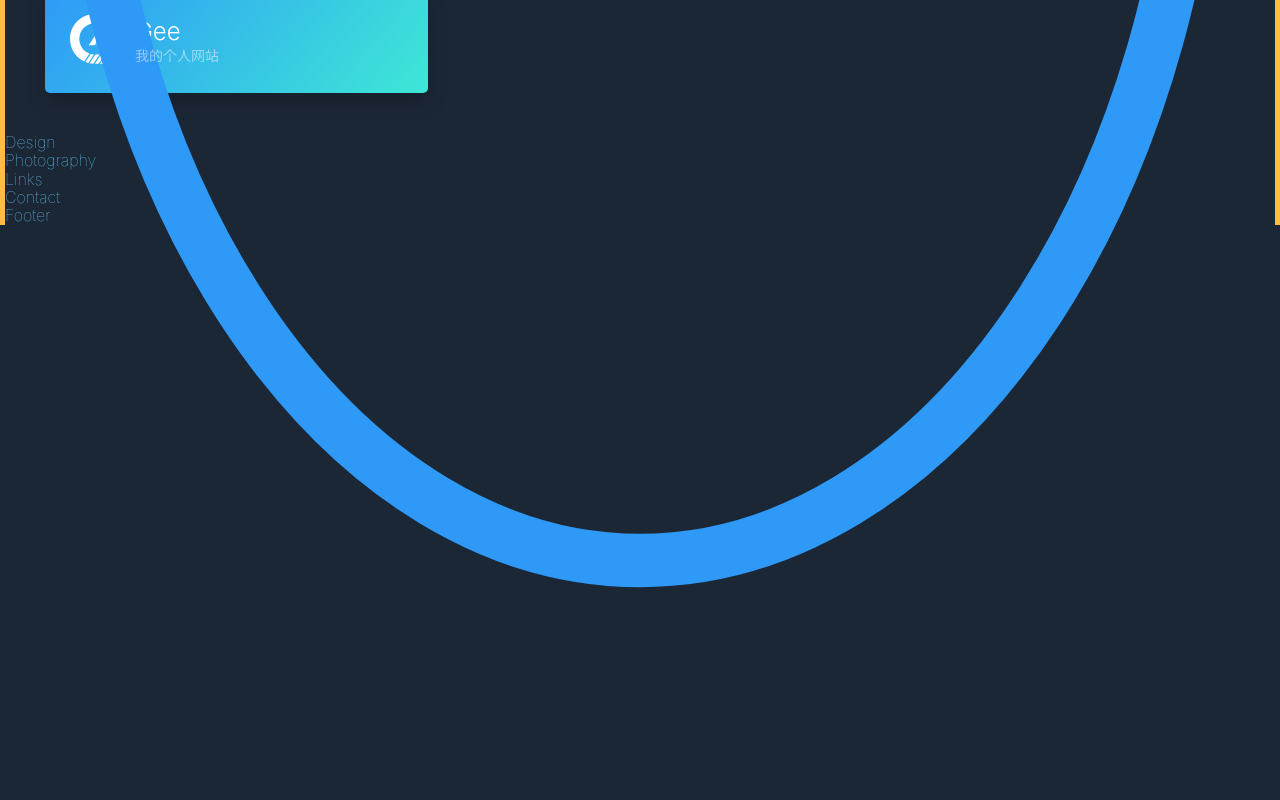
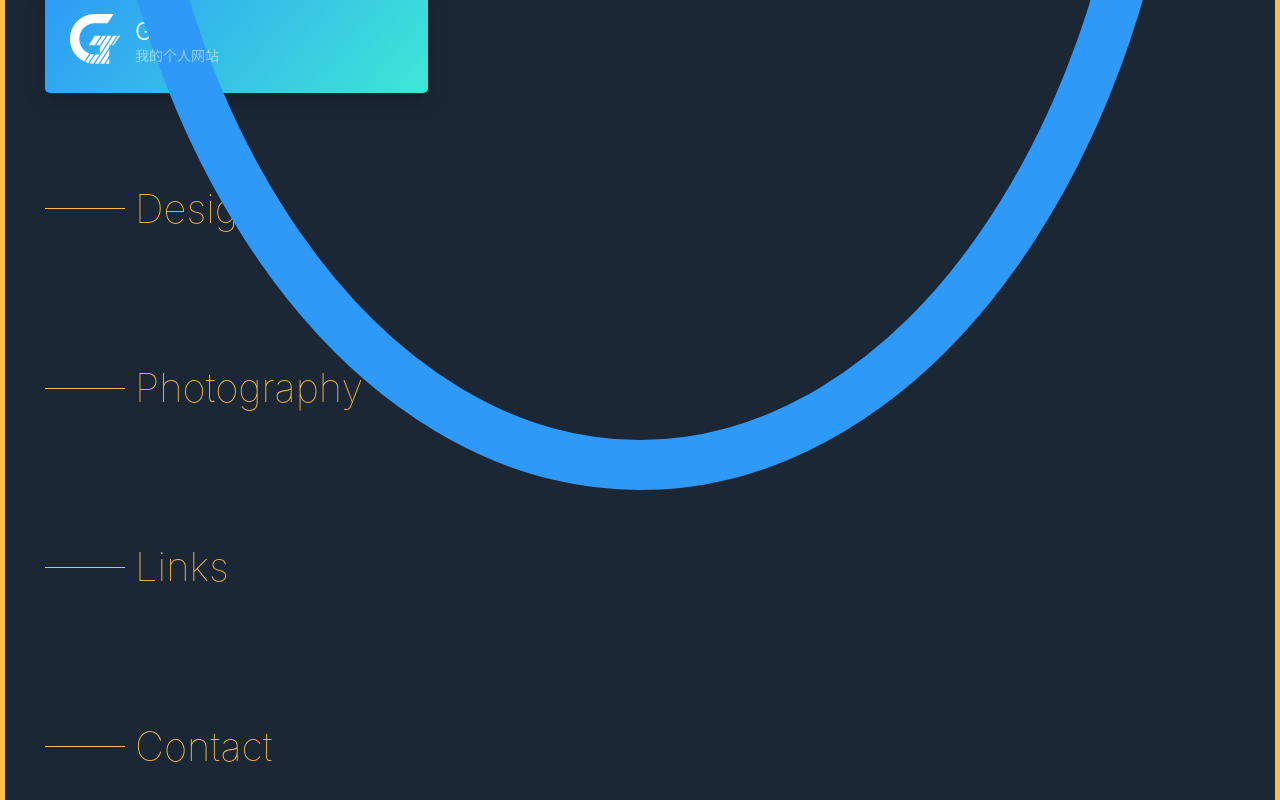
Before and after one commit to gongpeione/Gee, a React app: page / in a window 1280 px wide. Shown: the part 1380-2180 px from the top of the page. Before the commit the page ends 2014 px from the top, so only its background shows below. Built offline with nearby package versions, Linux system fonts and the light colour scheme.

Commit message:
Some changes

```diff
--- a/src/Layout/Contact.js
+++ b/src/Layout/Contact.js
@@ -1,10 +1,11 @@
 import React, { Component } from 'react';
+import Title from '../Components/Title';
 
 class Contact extends Component {
     render() {
         return (
             <article className="contact">
-Contact
+                <Title>Contact</Title>
             </article>
         );
     }
--- a/src/Layout/Design.js
+++ b/src/Layout/Design.js
@@ -1,10 +1,11 @@
 import React, { Component } from 'react';
+import Title from '../Components/Title';
 
 class Design extends Component {
     render() {
         return (
             <article className="design">
-Design
+                <Title>Design</Title>
             </article>
         );
     }
--- a/src/Layout/Footer.js
+++ b/src/Layout/Footer.js
@@ -4,7 +4,7 @@ class Footer extends Component {
     render() {
         return (
             <article className="footer">
-Footer
+                Made with ❤ by Geeku.
             </article>
         );
     }
--- a/src/Layout/Links.js
+++ b/src/Layout/Links.js
@@ -1,10 +1,11 @@
 import React, { Component } from 'react';
+import Title from '../Components/Title';
 
 class Links extends Component {
     render() {
         return (
             <article className="links">
-Links
+                <Title>Links</Title>
             </article>
         );
     }
--- a/src/Layout/Photography.js
+++ b/src/Layout/Photography.js
@@ -1,10 +1,11 @@
 import React, { Component } from 'react';
+import Title from '../Components/Title';
 
 class Photography extends Component {
     render() {
         return (
             <article className="photography">
-Photography
+                <Title>Photography</Title>
             </article>
         );
     }
--- a/src/Style/async.scss
+++ b/src/Style/async.scss
@@ -17,8 +17,11 @@ h2.title {
         margin-right: $gap-small;
     }
 }
+.wrap > article {
+    padding: $gap-middle $gap-big;
+}
 .works {
-    padding: $gap-middle $gap-big;
+    // padding: $gap-middle $gap-big;
     .work-list {
         display: flex;
         flex-wrap: wrap;
@@ -74,3 +77,10 @@ h2.title {
         }
     }
 }
+
+article.footer {
+    text-align: center;
+    opacity: .2;
+    margin-top: $gap-big;
+    padding: $gap-big;
+}
```
